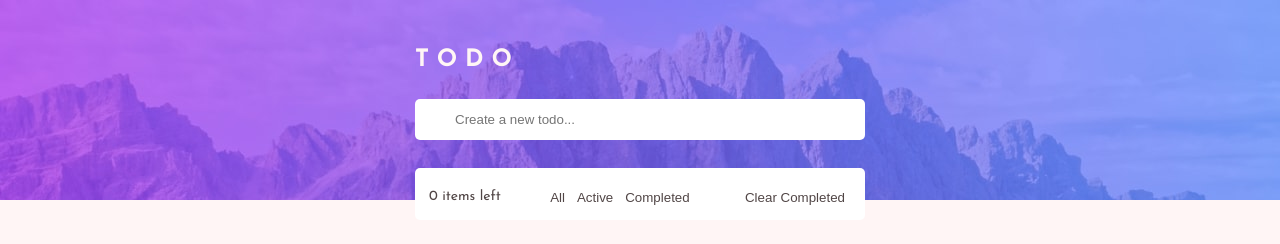
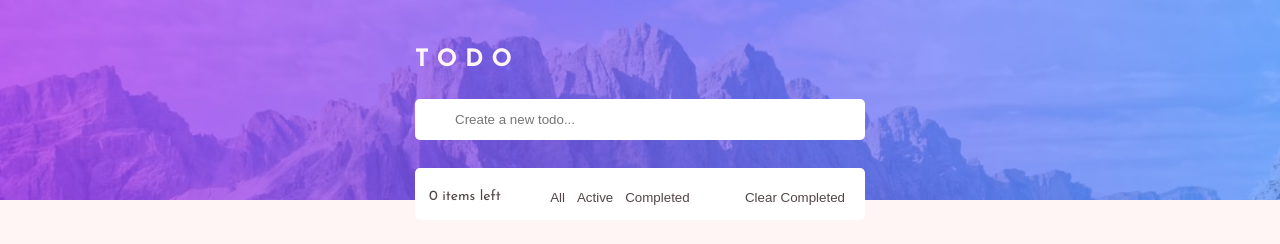
Before and after one commit to IamTomide/To-do-application, a plain HTML site: page index.html in a window 1280 px wide. Drawn offline with Linux system fonts and the light colour scheme.

Commit message:
completed project

```diff
--- a/style.css
+++ b/style.css
@@ -9,6 +9,7 @@ body{
 header {
     background-image: url(images/bg-mobile-light.jpg);
     background-repeat: no-repeat;
+    background-size: cover;
     height: 200px;
 }
 
@@ -154,7 +155,7 @@ img:last-child{
     display: none;
 }
 
-@media (min-width:376px) {
+@media (min-width:500px) {
     header {
         background-image: url(images/bg-desktop-light.jpg);
         background-repeat: no-repeat;
```
